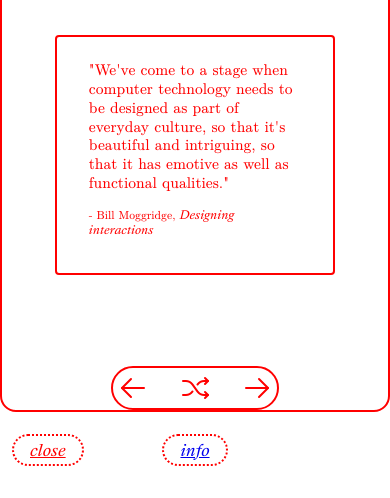
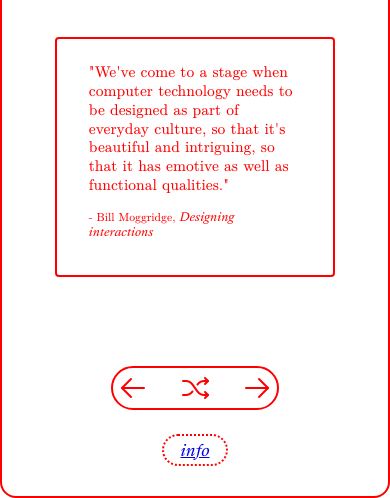
Before and after one commit to LauraSinisterra/reading-notes, a plain HTML site: page index.html in a window 390 px wide. Shown: the part 350-848 px from the top of the page. Drawn offline with Linux system fonts and the light colour scheme.

Commit message:
Describe your changes here

```diff
--- a/styles.css
+++ b/styles.css
@@ -25,14 +25,13 @@
   nav {
     position: fixed;
     bottom: 0;
-    left: 0;
     display: flex;
     flex-direction: column;
     justify-content: end;
     padding: 16px 16px;
     margin: 16px;
-    width: 200px;
-    height: 90%;
+    width: 50%;
+    height: 400px;
     background-color: #ffffff;
     color: currentColor;
     z-index: 1;
@@ -52,7 +51,7 @@
     margin: 0 auto;
     position: relative;
     z-index: 2;
-    min-height: 80vh;
+    min-height: 100vh;
     background-color: #ffffff;
     justify-content: center;
     text-align: center;
@@ -63,7 +62,7 @@
     align-items: center;
   }
   main.open{
-    transform: translate(262px, 0);
+    transform: translate(0, -350px);
   }
   h1 {
     text-decoration: none;
@@ -98,7 +97,7 @@
   section {
     position: flex;
     flex-direction: column;
-    height: 70%;
+    height: 100%;
     padding: 40px 40px;
     transition: color 0.1s;
     max-width: 1000px;
@@ -193,12 +192,12 @@
       margin: 40px 0;
     }
     nav {
-      width: 150px;
+      width: 80%;
       padding: 8px 8px;
       margin: 4px;
     }
     main.open{
-      transform: translate(170px, 0);
+      transform: translate(0, -350px);
     }
     h1 {
       font-size: 7vmin;
```
